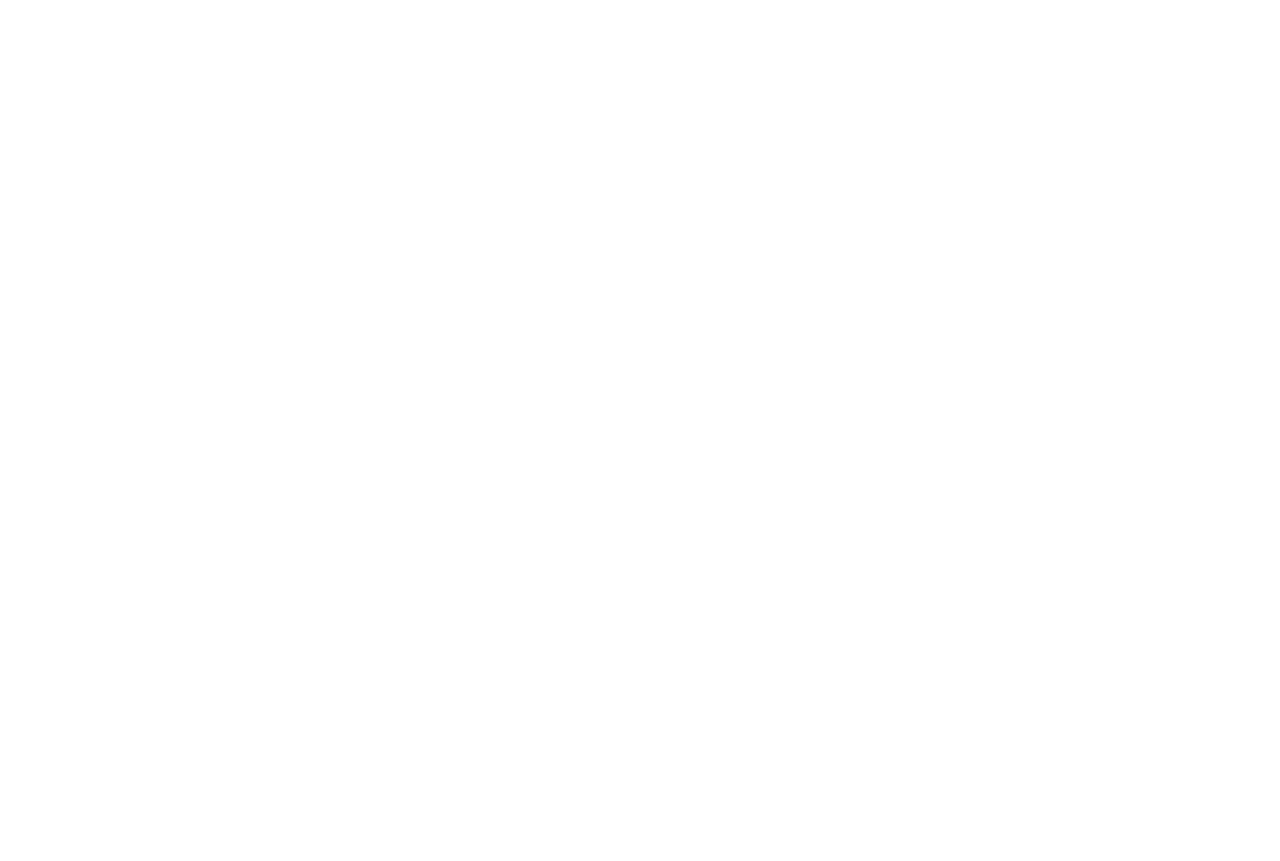
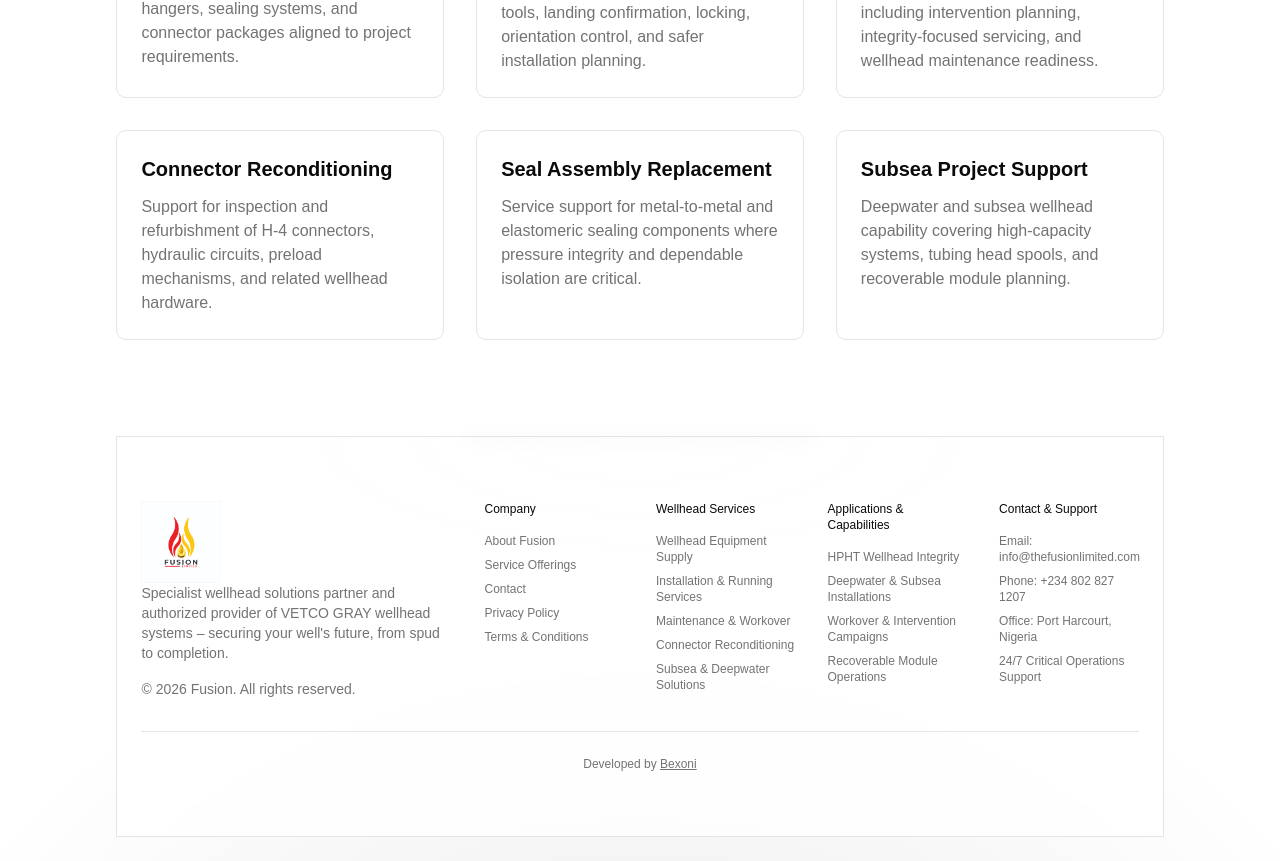
Before and after one commit to chiebvka/fusion, a React (Vite) app: page /services in a window 1280 px wide. Before the commit this address had no page. Shown: the part 520-1381 px from the top of the page. Before the commit the page ends 800 px from the top, so only its background shows below. Built offline with nearby package versions, Linux system fonts and the light colour scheme.

Commit message:
color code and logo implementation

```diff
--- a/src/App.tsx
+++ b/src/App.tsx
@@ -1,10 +1,8 @@
 import { BrowserRouter, Routes, Route } from "react-router"
 import Layout from "@/components/Layout"
 import Home from "@/pages/Home"
-
 import Faqs from "@/pages/Faqs"
-import Blog from "@/pages/Blog"
-import Tools from "@/pages/Tools"
+import Services from "@/pages/Services"
 import Story from "@/pages/Story"
 import Contact from "@/pages/Contact"
 import About from "./pages/About"
@@ -17,8 +15,8 @@
           <Route path="/" element={<Home />} />
           <Route path="/about" element={<About />} />
           <Route path="/faqs" element={<Faqs />} />
-          <Route path="/blogs" element={<Blog />} />
-          <Route path="/tools" element={<Tools />} />
+          {/* <Route path="/blogs" element={<Blog />} /> */}
+          <Route path="/services" element={<Services />} />
           <Route path="/story" element={<Story />} />
           <Route path="/contact" element={<Contact />} />
         </Route>
--- a/src/components/footer.tsx
+++ b/src/components/footer.tsx
@@ -2,7 +2,7 @@
 import type { ComponentProps, ReactNode } from "react"
 import { Link } from "react-router"
 import { motion, useReducedMotion } from "framer-motion"
-import { FacebookIcon, InstagramIcon, LinkedinIcon, YoutubeIcon } from "lucide-react"
+import { Logo } from "./logo"
 
 interface FooterLink {
   title: string
@@ -17,39 +17,41 @@
 
 const footerLinks: FooterSection[] = [
   {
-    label: "Product",
+    label: "Company",
     links: [
-      { title: "Features", href: "/features" },
-      { title: "AI Team", href: "/ai-team" },
-      { title: "ROI Calculator", href: "/roi-calculator" },
-      { title: "Integration", href: "/integration" },
+      { title: "About Fusion", href: "/about" },
+      { title: "Service Offerings", href: "/services" },
+      { title: "Contact", href: "/contact" },
+      { title: "Privacy Policy", href: "/privacy" },
+      { title: "Terms & Conditions", href: "/terms" },
     ],
   },
   {
-    label: "Company",
+    label: "Wellhead Services",
     links: [
-      { title: "About Us", href: "/about" },
-      { title: "Contact", href: "/contact" },
-      { title: "Privacy Policy", href: "/privacy" },
-      { title: "Terms of Service", href: "/terms" },
+      { title: "Wellhead Equipment Supply", href: "/services#equipment-supply" },
+      { title: "Installation & Running Services", href: "/services#installation-running" },
+      { title: "Maintenance & Workover", href: "/services#maintenance-workover" },
+      { title: "Connector Reconditioning", href: "/services#connector-reconditioning" },
+      { title: "Subsea & Deepwater Solutions", href: "/services#subsea" },
     ],
   },
   {
-    label: "Resources",
+    label: "Applications & Capabilities",
     links: [
-      { title: "Blog", href: "/blog" },
-      { title: "Case Studies", href: "/case-studies" },
-      { title: "Documentation", href: "/docs" },
-      { title: "Support", href: "/support" },
+      { title: "HPHT Wellhead Integrity", href: "/about#hpht" },
+      { title: "Deepwater & Subsea Installations", href: "/about#subsea" },
+      { title: "Workover & Intervention Campaigns", href: "/about#workover" },
+      { title: "Recoverable Module Operations", href: "/about#modules" },
     ],
   },
   {
-    label: "Social Links",
+    label: "Contact & Support",
     links: [
-      { title: "Facebook", href: "#", icon: FacebookIcon },
-      { title: "Instagram", href: "#", icon: InstagramIcon },
-      { title: "Youtube", href: "#", icon: YoutubeIcon },
-      { title: "LinkedIn", href: "#", icon: LinkedinIcon },
+      { title: "Email: info@thefusionlimited.com", href: "mailto:info@thefusionlimited.com" },
+      { title: "Phone: +234 802 827 1207", href: "tel:+2348028271207" },
+      { title: "Office: Port Harcourt, Nigeria", href: "/contact" },
+      { title: "24/7 Critical Operations Support", href: "/contact#support" },
     ],
   },
 ]
@@ -62,7 +64,10 @@
 
         <div className="grid w-full gap-8 xl:grid-cols-3 xl:gap-8">
             <AnimatedContainer className="space-y-4">
-            <img src={''} alt="Fusion Logo" width={64} height={64} className="size-16" />
+            <Logo height={80} width={80} />
+            <p className="text-muted-foreground text-sm max-w-sm">
+                Specialist wellhead solutions partner and authorized provider of VETCO GRAY wellhead systems – securing your well&apos;s future, from spud to completion.
+            </p>
             <div className="text-muted-foreground mt-8 text-sm md:mt-0 md:block hidden">
                 <p>© {new Date().getFullYear()} Fusion. All rights reserved.</p>
             </div>
@@ -75,10 +80,10 @@
                     <h3 className="text-xs">{section.label}</h3>
                     <ul className="text-muted-foreground mt-4 space-y-2 text-sm">
                     {section.links.map((link) => (
-                        <li key={link.title}>
+                        <li key={link.title} className="text-xs items-center transition-all duration-300 hover:text-bexoni cursor-pointer ">
                         <Link
                             to={link.href}
-                            className="hover:text-foreground inline-flex items-center transition-all duration-300"
+                            className="hover:text-bexoni cursor-pointer hover:underline inline-flex items-center"
                         >
                             {link.icon && <link.icon className="me-1 size-4" />}
                             {link.title}
@@ -94,11 +99,11 @@
 
         <div className="md:hidden mt-8 text-center space-y-2">
             <p className="text-muted-foreground text-sm">© {new Date().getFullYear()} Fusion. All rights reserved.</p>
-            <p className="text-muted-foreground text-xs">Web Development by Humexa</p>
+            <p className="text-muted-foreground text-xs">Developed by <a href="https://www.bexoni.com" target="_blank" rel="noopener noreferrer" className="underline hover:text-foreground transition-colors">Bexoni</a></p>
         </div>
 
         <div className="hidden md:block mt-8 pt-6 border-t border-foreground/10 w-full">
-            <p className="text-muted-foreground text-xs text-center">Web Development by Humexa</p>
+            <p className="text-muted-foreground text-xs text-center">Developed  by <a href="https://www.bexoni.com" target="_blank" rel="noopener noreferrer" className="underline hover:text-foreground transition-colors">Bexoni</a></p>
         </div>
         </footer>
     </div>
--- /dev/null
+++ b/src/components/logo.tsx
@@ -0,0 +1,28 @@
+"use client"
+
+import { Link } from 'react-router'
+import { useTheme } from '@/components/theme-provider'
+
+interface LogoProps {
+  height?: number;
+  width?: number;
+}
+
+export const Logo = ({ height = 60, width = 80 }: LogoProps) => {
+  const { resolvedTheme } = useTheme()
+
+  const logoSrc = resolvedTheme === 'dark' ? '/logos.jpg' : '/logos.jpg'
+
+  return (
+    <Link to="/">
+      <img
+        height={height}
+        width={width}
+        alt='logo'
+        src={logoSrc}
+        loading="lazy"
+        className="object-contain"
+      />
+    </Link>
+  )
+}
--- a/src/index.css
+++ b/src/index.css
@@ -107,7 +107,8 @@
     --color-card: var(--card);
     --color-foreground: var(--foreground);
     --color-background: var(--background);
-    --color-bexoni: #9948fb;
+    --color-bexoni: #ED3237;
+    --color-fusion: #FFC82A;
     --color-bexoni-foreground: var(--primary-foreground);
     --radius-sm: calc(var(--radius) * 0.6);
     --radius-md: calc(var(--radius) * 0.8);
--- a/src/pages/Contact.tsx
+++ b/src/pages/Contact.tsx
@@ -15,6 +15,30 @@
 
   const handleSubmit = (e: React.FormEvent) => {
     e.preventDefault()
+    const subjectLine =
+      formData.subject && formData.subject.length > 0
+        ? `Fusion Limited – ${formData.subject} enquiry`
+        : "Fusion Limited website enquiry"
+
+    const bodyLines = [
+      `Name: ${formData.name}`,
+      `Email: ${formData.email}`,
+      `Subject/Topic: ${formData.subject || "General enquiry"}`,
+      "",
+      "Message:",
+      formData.message,
+      "",
+      "Submitted from the Fusion Limited website contact form.",
+    ]
+
+    const mailtoUrl = `mailto:info@thefusionlimited.com?subject=${encodeURIComponent(
+      subjectLine,
+    )}&body=${encodeURIComponent(bodyLines.join("\n"))}`
+
+    if (typeof window !== "undefined") {
+      window.location.href = mailtoUrl
+    }
+
     setSubmitted(true)
   }
 
@@ -157,7 +181,7 @@
                   <div>
                     <p className="text-sm font-medium text-foreground">Phone</p>
                     <a href="tel:+2348028271207" className="text-muted-foreground hover:text-foreground transition-colors">
-                      +234 (0) 802 827 1207
+                      +234 802 827 1207
                     </a>
                   </div>
                 </div>
--- a/src/pages/Tools.tsx
+++ b/src/pages/Services.tsx
@@ -1,5 +1,5 @@
-export default function Tools() {
-  const tools = [
+export default function Services() {
+  const services = [
     {
       name: "Wellhead Equipment Supply",
       description:
@@ -44,10 +44,10 @@
         </section>
 
         <div className="grid md:grid-cols-2 lg:grid-cols-3 gap-8">
-          {tools.map((tool, i) => (
+          {services.map((service, i) => (
             <div key={i} className="border rounded-lg p-6 space-y-3">
-              <h2 className="text-xl font-semibold">{tool.name}</h2>
-              <p className="text-muted-foreground">{tool.description}</p>
+              <h2 className="text-xl font-semibold">{service.name}</h2>
+              <p className="text-muted-foreground">{service.description}</p>
             </div>
           ))}
         </div>
```
Also changed, not shown: src/components/header.tsx (+8 -7 lines), public/Fusion Limited.png (added), public/logos.jpg (added).
